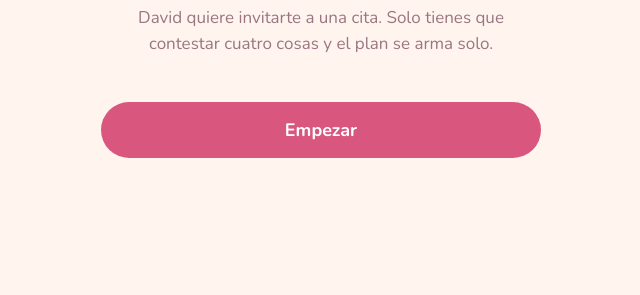
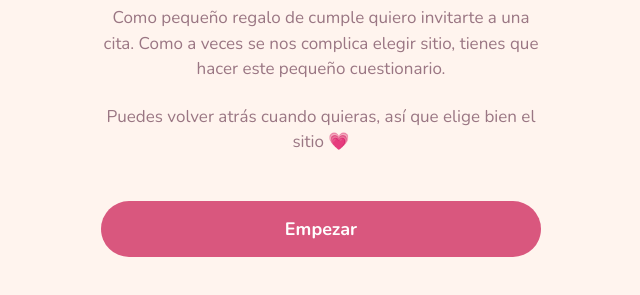
Before and after one commit to davidchamizo99-collab/Cita-Gordi-, a plain HTML site: page index.html in a window 1280 px wide. Shown: the part 275-570 px from the top of the page, without its empty margins (319-959 px from the left). Drawn offline with nearby package versions, Linux system fonts and the light colour scheme.

Commit message:
Add files via upload

```diff
--- a/index.html
+++ b/index.html
@@ -69,7 +69,7 @@ function render(){
  back.hidden=(step===0||step===5);fill.style.width=(step===0?0:Math.min(step,TOTAL)/TOTAL*100)+"%";
  var h="";
  if(step===0){
-  h='<div class="screen"><div class="hero">💌</div><h1 style="text-align:center">Hola, Gordi</h1><p class="sub" style="text-align:center">David quiere invitarte a una cita. Solo tienes que contestar cuatro cosas y el plan se arma solo.</p><div class="spacer"></div><button class="btn" id="go">Empezar</button></div>';
+  h='<div class="screen"><div class="hero">🎁</div><h1 style="text-align:center">Hola, Gordi</h1><p class="sub" style="text-align:center">Como pequeño regalo de cumple quiero invitarte a una cita. Como a veces se nos complica elegir sitio, tienes que hacer este pequeño cuestionario.</p><p class="sub" style="text-align:center">Puedes volver atrás cuando quieras, así que elige bien el sitio 💗</p><div class="spacer"></div><button class="btn" id="go">Empezar</button></div>';
  }else if(step===1){
   h='<div class="screen"><h2>¿Qué te apetece comer?</h2><p class="sub">Elige el tipo de comida.</p><div class="grid">'+TYPES.map(function(t,i){return '<button class="card" data-i="'+i+'"><b>'+t.e+'</b>'+t.id+'</button>'}).join("")+'</div></div>';
  }else if(step===2){
```
